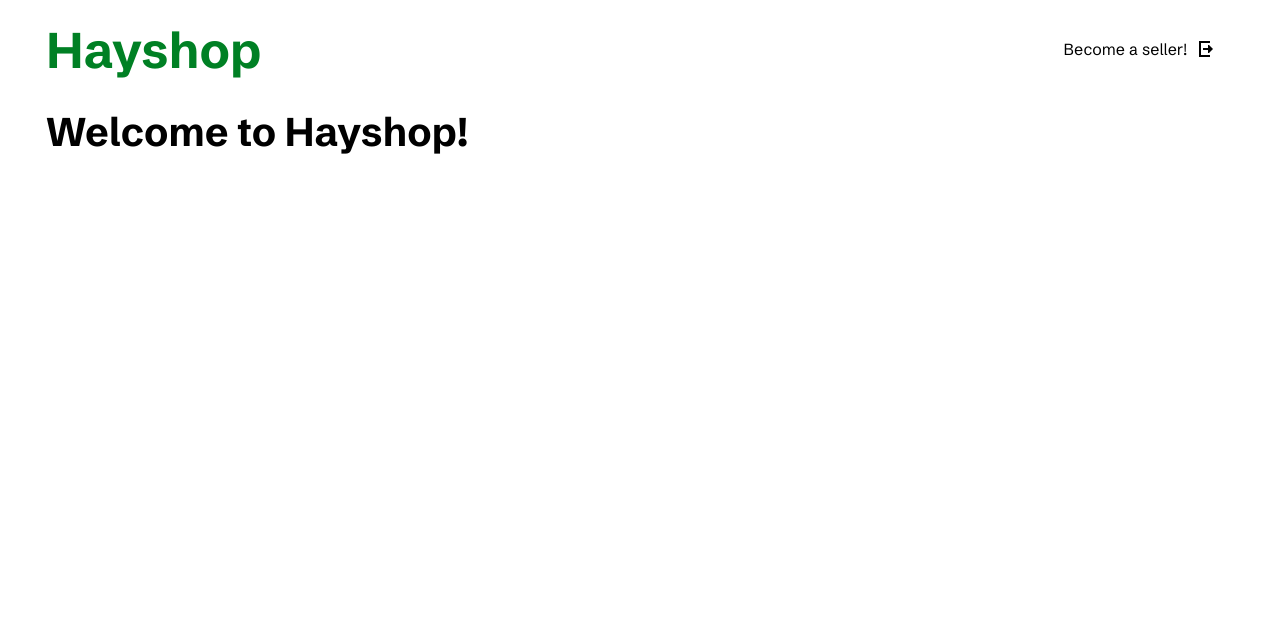
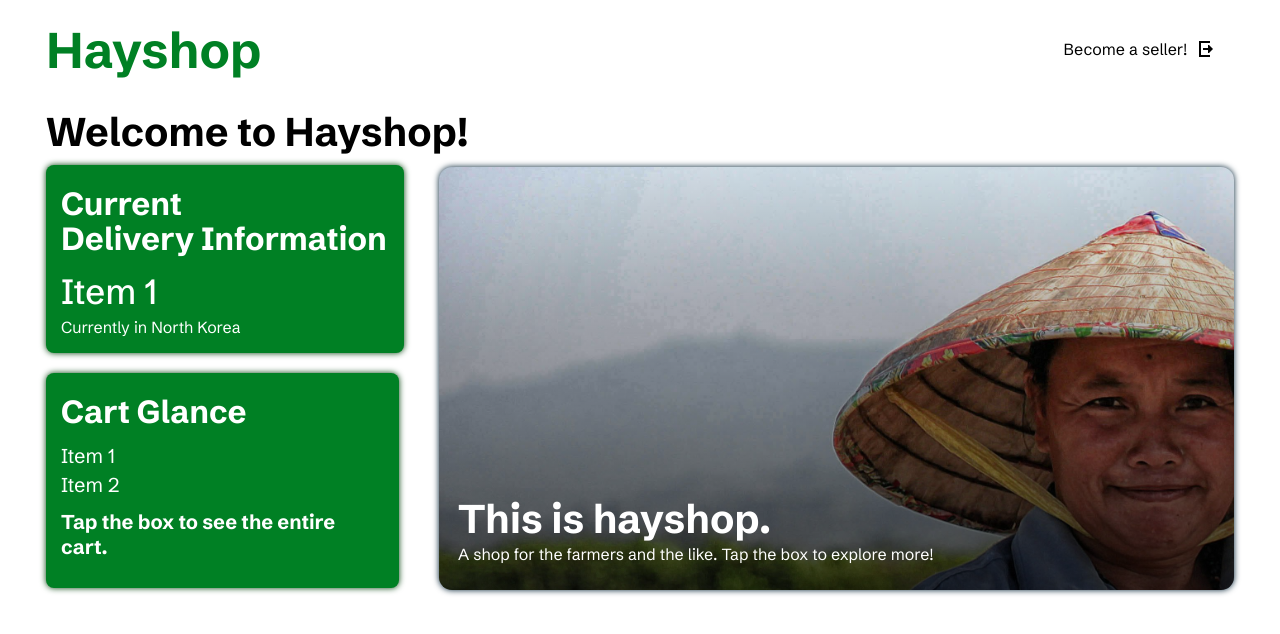
Before and after one commit to av-makoraph/HayShop, a PHP site: page /hayshop-mainstore.html in a window 1280 px wide. Shown: the top 634 px of the page. Run offline with PHP 8.4, Linux system fonts and the light colour scheme.

Commit message:
Add files via upload

```diff
--- a/hayshop-mainstore.html
+++ b/hayshop-mainstore.html
@@ -34,6 +34,32 @@
     <h1> Welcome to Hayshop! </h1>
 </div>
 
+<div class="delinfo">
+
+    <h1>Current <br>Delivery Information</h1>
+
+    <p id="itemno">Item 1</p>
+    <p>Currently in North Korea</p>
+
+</div>
+
+<a href="hayshop-cart.php">
+<div class="cartglance">
+    <h1 id="carthead">Cart Glance</h1>
+    <p>Item 1</p>
+    <p>Item 2</p>
+    <p id="mer">Tap the box to see the entire cart.</p>
+</div>
+</a>
+
+<a href="hayshop-about.html">
+<div class="nyheter">
+    <div class="i-nyheter">
+    <h1>This is hayshop.</h1>
+    <p>A shop for the farmers and the like. Tap the box to explore more!</p>
+    </div>
+</div>
+</a>
 
 
 
--- a/styles/main.css
+++ b/styles/main.css
@@ -42,17 +42,122 @@ a:hover {
   padding-top:15px;
   right:0;
   padding-right:93px;
+
 }
 
+.nibbles a {
+
+  transition: 500ms ease;
+}
 .logout {
   position:absolute;
   top:2.08em;
   right:0;
   padding-right:67px;
+  transition: 200ms ease;
 }
 
+.logout:hover {
+
+  filter: brightness(0) saturate(100%) invert(50%) sepia(5%) saturate(9%) hue-rotate(1deg) brightness(99%) contrast(87%);
+}
 .home {
   position:absolute;
   font-size:20px;
   margin-top:72px;
 }
+
+.delinfo, .cartglance {
+
+  position: absolute;
+  margin-top:157px;
+  background-color:#008024;
+  padding-left:15px;
+  padding-right:17px;
+  padding-bottom:9px;
+  color:white;
+  border-radius: 8px;
+  line-height:35px;
+  filter: drop-shadow(0px 0px 3px #03410b);
+  transition: 350ms ease;
+}
+
+.cartglance {
+
+  margin-top:365px;
+  width: 305px;
+  padding-right:33px;
+}
+
+.cartglance p{
+
+  line-height:9px;
+  font-size:20px;
+}
+
+.cartglance #mer {
+
+  line-height: normal;
+}
+.delinfo p {
+
+  line-height:1px;
+
+}
+
+.delinfo #itemno {
+
+
+  font-size:35px;
+  font-weight:450;
+}
+
+.delinfo:hover, .cartglance:hover {
+
+  filter: drop-shadow(0px 0px 10px #058516);
+  transform: scale(1.03);
+}
+
+
+
+.cartglance #mer {
+
+  color:white;
+  font-weight: bold;
+}
+
+.nyheter {
+
+  background-image: linear-gradient(
+    to top, rgba(0, 0, 0, 0.72), rgba(117, 19, 93, 0)),
+  url(images/pexels-dodogr8-916406.jpg);
+  background-size: fit;
+  background-size: 2322px;
+  background-repeat: no-repeat;
+  position:relative;
+  color:rgb(255, 255, 255);
+  border-radius:13px;
+  padding-left:19px;
+  margin-left:393px;
+  top:159px;
+  height:423px;
+  filter: drop-shadow(0px 0px 3px #001f33);
+  transition: 350ms ease;
+}
+
+.nyheter:hover {
+
+  transform: scale(1.03);
+  filter: drop-shadow(0px 0px 5px #003d66);
+
+}
+.nyheter h1 {
+
+  font-size:40px;
+}
+
+.i-nyheter {
+
+  line-height:9px;
+  padding-top:320px;
+}
```
Also changed, not shown: database/inventorydb.sql (added, +189 -0 lines), hayshop-login.php (added, +80 -0 lines), styles/images/pexels-dodogr8-916406.jpg (added).
